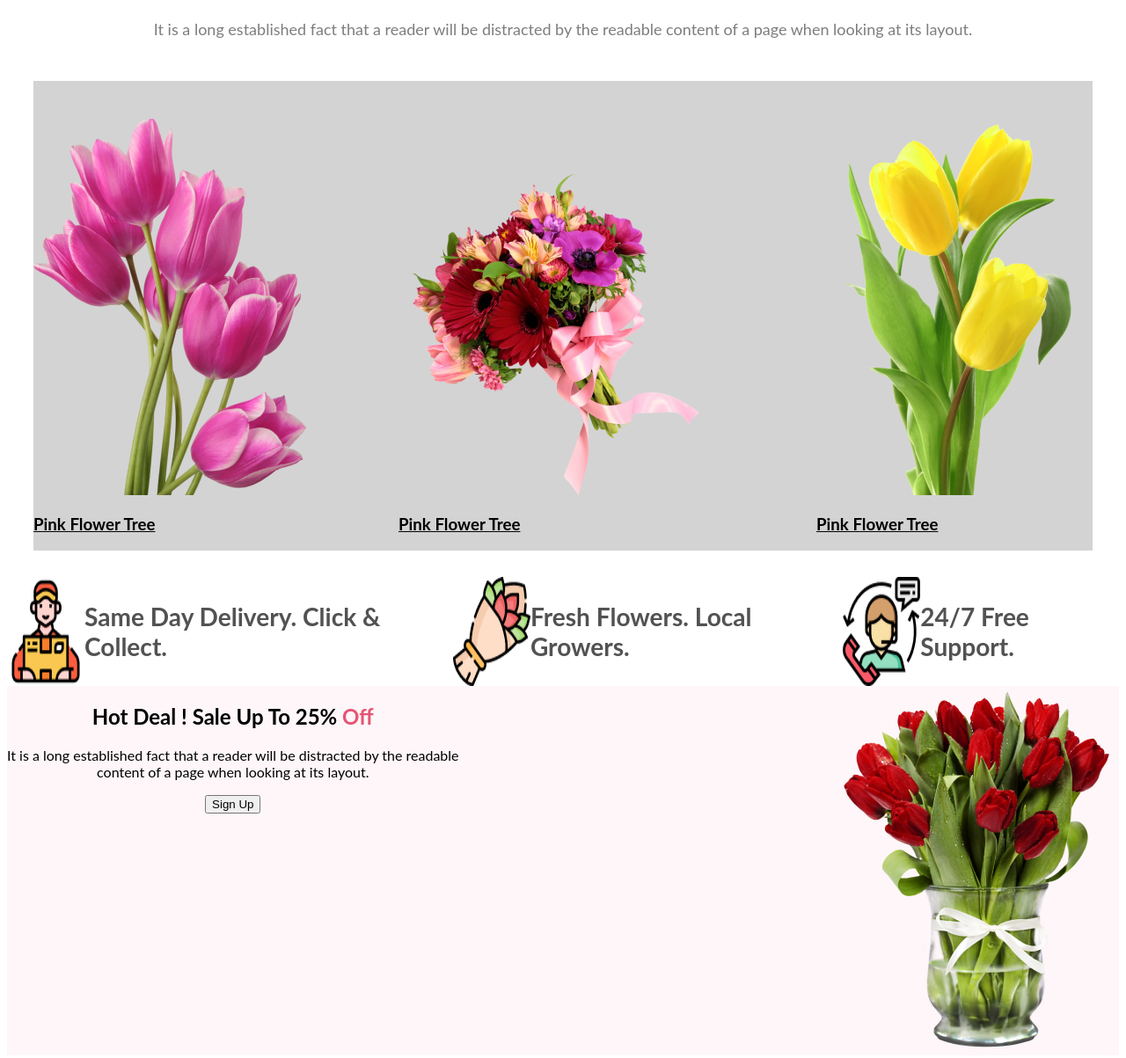
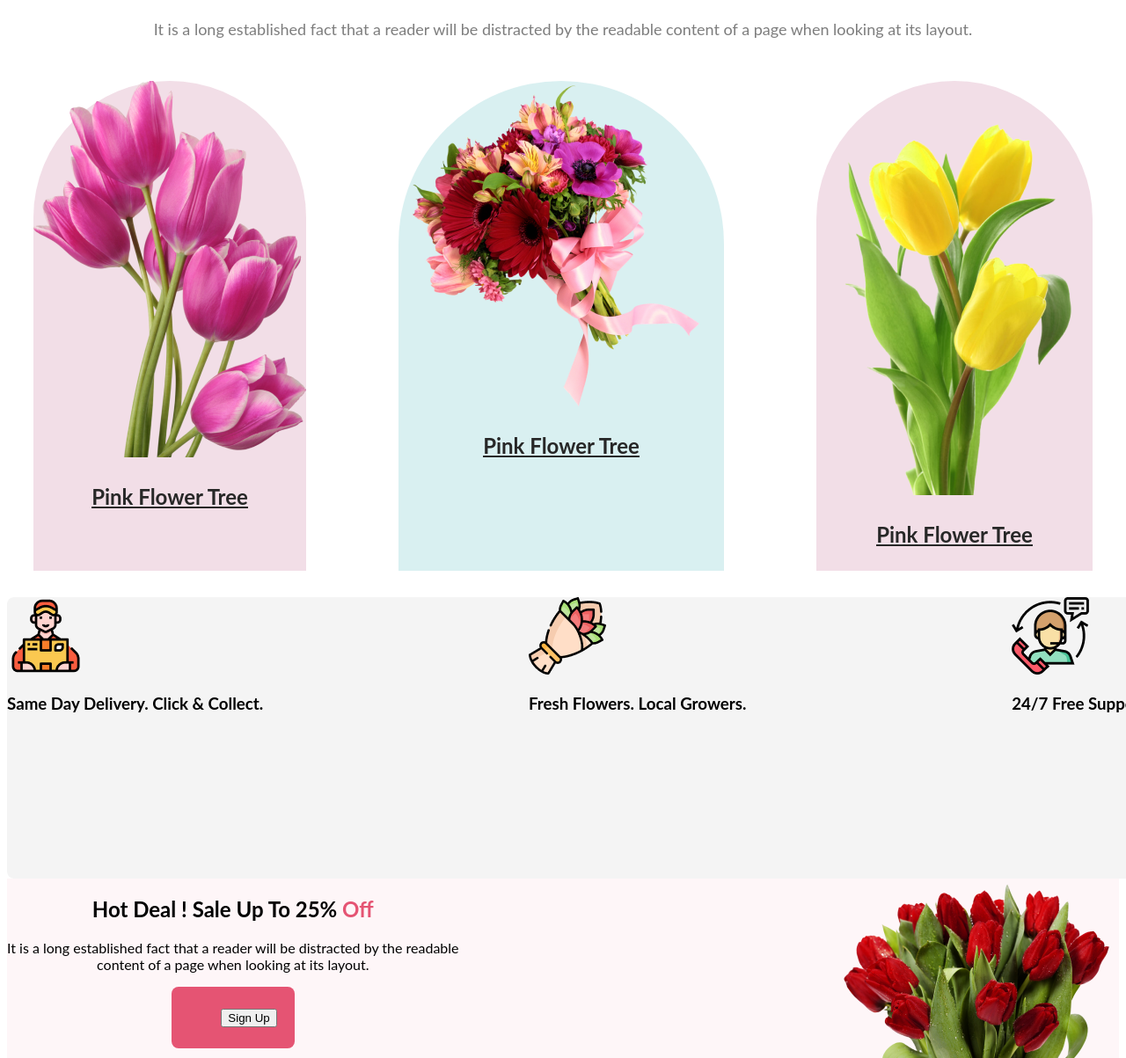
Before and after one commit to prodip1986/flower-shop-assignment, a plain HTML site: page index.html in a window 1280 px wide. Shown: the part 1020-2223 px from the top of the page at 88% size. Drawn offline with Linux system fonts and the light colour scheme.

Commit message:
add all section

```diff
--- a/index.html
+++ b/index.html
@@ -10,6 +10,7 @@
      <link rel="stylesheet" href="style.css">
 </head>
 <header>
+    <!-- banner-section -->
     <body>
         <div class="banner">
             <div>
@@ -22,6 +23,7 @@
         </div>
     </body>
 </header>
+<!-- featured-flower-section -->
 <main>
     <section class="about">
         <div class="about more">
@@ -33,7 +35,7 @@
                 <img src="./Flower/pngwing 6.png" alt="">
                 <h3 class="featured-title"> <u>Pink Flower Tree</u></h3>
             </div>
-            <div class="featured-more">
+            <div class="featured-more-1">
                 <img src="./Flower/pngwing 5.png" alt="">
                 <h3 class="featured-title"> <u>Pink Flower Tree</u></h3>
             </div>
@@ -43,34 +45,37 @@
             </div>
         </div>
     </section>
+    <!-- icon-section -->
 <section>
     <div class="icon">
-        <div class="icon">
+        <div class="icon-pic">
             <img src="./Flower/Group 57.png" alt="">
             <div class="">
                 <h3 class="icon-title">Same Day Delivery. Click & Collect.</h3>
             </div>
         </div>
-        <div class="icon">
+        <div class="icon-1">
             <img src="./Flower/Group 58.png" alt="">
             <h3 class="icon-title">Fresh Flowers. Local Growers.</h3>
         </div>
-        <div class="icon">
+        <div class="icon-2">
             <img src="./Flower/Group 59.png" alt="">
             <h3 class="icon-title">24/7 Free Support.</h3>
         </div>
     </div>
 </section>
+    <!-- hot-deal-section -->
 <section>
         <div class="hot-deal">
             <div class="more">
                 <h2>Hot Deal ! Sale Up To 25% <span class="text-primary">Off</span></h2>
                 <p>It is a long established fact that a reader will be distracted by the readable <br> content of a page when looking at its layout.</p>
-                <div class="btn"> <button>Sign Up</button></div>
+                <div class="btn-Primary"> <button>Sign Up</button></div>
             </div>
             <img src="./Flower/pngwing 8.png" alt="">
         </div>
 </section>
+<!-- instragra-section -->
 <section class="instragram">
     <div class="instragram-more">
         <h2 class="instragram-title">Instagram</h2>
@@ -91,6 +96,7 @@
         </div>
     </div>
 </section>
+<!-- footer-section -->
 <section>
     <div class="flower-background">
         <div class="flower-section">
--- a/style.css
+++ b/style.css
@@ -8,7 +8,13 @@ body{
 }
 .btn-Primary{
 color: #E55473;
+display: inline-flex;
+padding: 10px 20px;
+align-items: center;
+gap: 10px;
+border-radius: 8px;
 }
+/* banner-section-styles */
 .banner{
     padding: 30px 30px 30px 30px;
     display: flex;
@@ -36,30 +42,50 @@ font-size: 18px;
 font-weight: 400;
 line-height: 30p
 }
+/* featured-realted-stlyes */
 .Featured{
+    width: 1440px
+
     align-items: baseline;
     display: flex;
     justify-content: space-between;
-    background: url(<path-to-image>), lightgray 50% / cover no-repeat;
 }
+.featured-more{
+    border-radius: 300px 300px 0px 0px;
+background: rgba(167, 33, 98, 0.15);
+color: #A7216226;
+}
+.featured-more-1{
+     border-radius: 300px 300px 0px 0px;
+    background: rgba(5, 151, 160, 0.15);
+}
+.featured-title{
+    color: #272727;
+text-align: center;
+font-family: Lato;
+font-size: 24px;
+font-style: normal;
+font-weight: 700;
+line-height: 35px;
+text-decoration-line: underline;
+}
+/* ico-related-stlye */
 .icon{
     display: flex;
-    color: rgba(39, 39, 39, 0.80);
+    width: 1300px;
+    height: 320px;
+    border-radius: 8px;
+    background: rgba(39, 39, 39, 0.05);
     justify-content: space-between;
-
-font-size: 24px;
-font-weight: 600;
-24/7 Free Support.
 }
-.icon-title{
-    display: flex;
-}
+    /* hot-deal-related-styles */
 .hot-deal{
     justify-content:space-between;
     display: flex;
     text-align: center;
     background: rgba(229, 84, 115, 0.05);
 }
+/* instragram-related-styles */
     .instragram{
         justify-content: center;
     }
@@ -99,6 +125,7 @@ line-height: normal;
     border-radius: 8px;
 background: url(./Flower/Rectangle\ 9.png),
 lightgray 0px -203.444px / 100% 213.755% no-repeat;}
+/* email-related-styles */
 .email-input{
         width: 700px;
         height: 64px;
@@ -108,8 +135,8 @@ lightgray 0px -203.444px / 100% 213.755% no-repeat;}
 }
 .btn-Primary{
         justify-content: right;
-        width: 150px;
-        height: 64px;
+        width: 100px;
+        height: 50px;
         border-radius: 8px;
         background: #E55473;
 }
```
